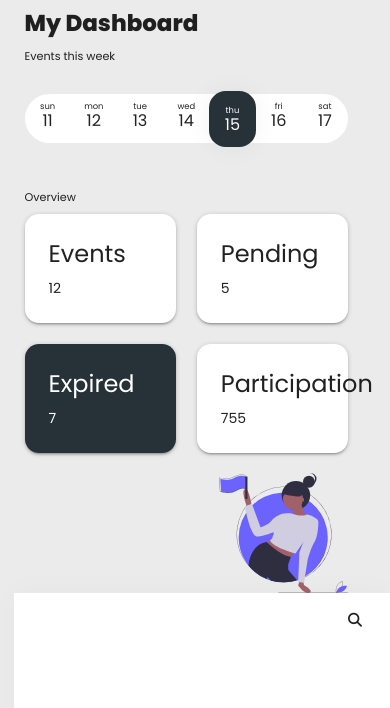
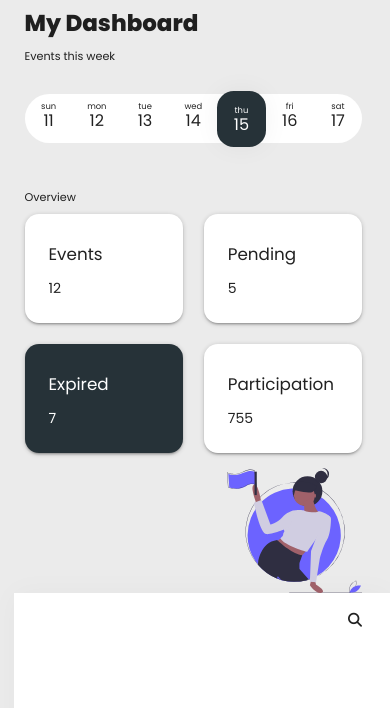
Before and after one commit to anamolX/anamolous, a plain HTML site: page index.html in a window 390 px wide. Shown: the part 59-767 px from the top of the page. Drawn offline with nearby package versions, Linux system fonts and the light colour scheme.

Commit message:
changes to font size
font changes

```diff
--- a/assets/css/style.scss
+++ b/assets/css/style.scss
@@ -231,6 +231,10 @@
         //margin-left:-1em;
         width:100%;
         //overflow:hidden;
+
+        .dash-info{
+            padding-right:2em;
+        }
         .dash-info-logo{
             font-weight:700;
             font-style: italic;
@@ -246,5 +250,10 @@
         grid-column-gap:0;
     }
 
+    .card-title{
+        font-size:1.2em!important;
+        font-weight:500!important;
+    }
+
 
 }
```
Also changed, not shown: assets/css/style.css, 1 other file.
